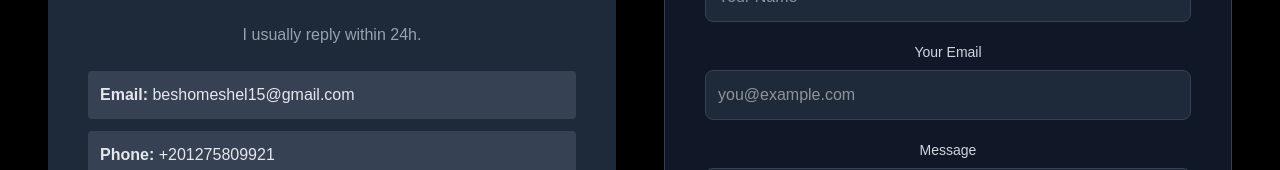
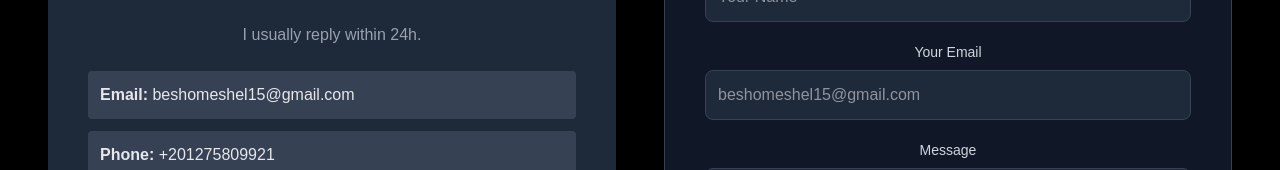
Before and after one commit to BeshoyMeshel/Portfolio, a Next.js app: page / in a window 1280 px wide. Shown: the part 5373-5543 px from the top of the page. Built offline with nearby package versions, Linux system fonts and the light colour scheme.

Commit message:
feat: add new course master image and update email placeholder in form

```diff
--- a/src/app/page.tsx
+++ b/src/app/page.tsx
@@ -122,7 +122,7 @@ export default function Home() {
       title: "Course Master Platform (2023)",
       description:
         "Built an e-learning platform for teachers and students. Implemented course uploads, attendance tracking, and multi-tenant features. Worked on scalable UI flows and dashboard components.",
-      image: "/cm1.png",
+      image: "/cm.png",
       link: "#",
       tech: "React, Next.js, TypeScript, Tailwind CSS",
       type: "Client Project (Private)",
@@ -818,7 +818,7 @@ export default function Home() {
                 name="email"
                 value={form.email}
                 onChange={handleChange}
-                placeholder="you@example.com"
+                placeholder="beshomeshel15@gmail.com"
                 className="w-full p-3 rounded-lg border border-gray-700 bg-gray-800 text-white focus:ring-2 focus:ring-blue-500 focus:border-transparent"
                 required
               />
```
Also changed, not shown: public/cm.png (renamed from public/cm1.png).
